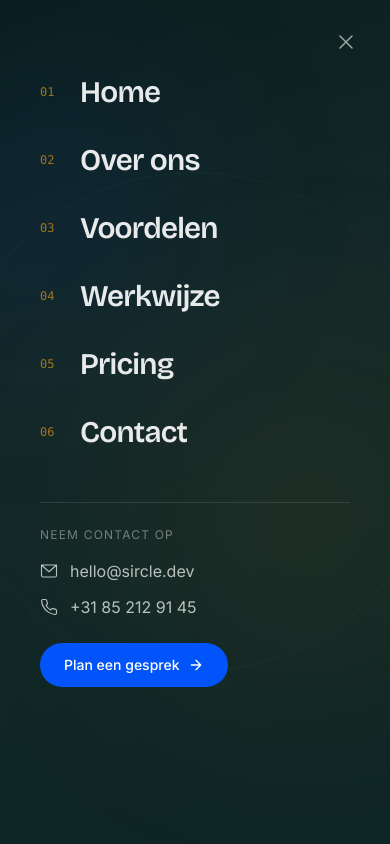
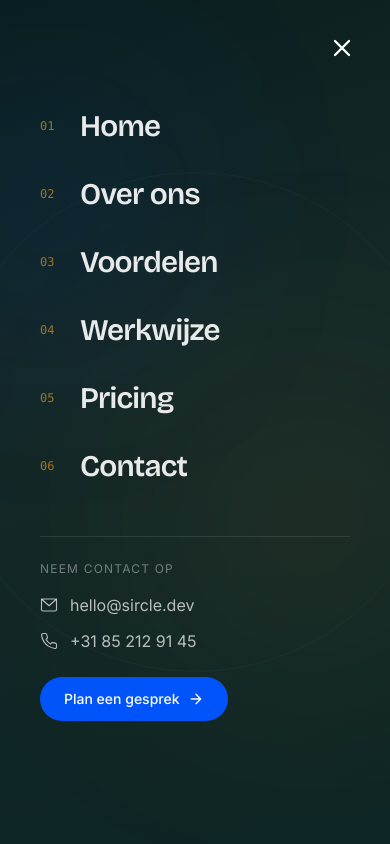
Before and after one commit to sircle-cloud/sircle-dev-site, a Next.js app: page / in a window 390 px wide. Both pictures are taken after a click on the button "Menu". Shown: the top 844 px of the page. Built offline with nearby package versions, Linux system fonts and the light colour scheme.

Commit message:
Fix close button visibility and move menu content higher

```diff
--- a/src/components/Navbar.tsx
+++ b/src/components/Navbar.tsx
@@ -216,13 +216,13 @@ export default function Navbar() {
             clipPath: "circle(0% at calc(100% - 40px) 32px)",
           }}
         >
-          {/* Close button - aligned with navbar */}
+          {/* Close button - top right, clearly visible */}
           <button
             onClick={closeMenu}
-            className="absolute top-[22px] right-6 z-10 w-10 h-10 flex items-center justify-center text-white/60 hover:text-white transition-colors"
+            className="absolute top-6 right-6 z-[70] w-12 h-12 flex items-center justify-center text-white hover:text-accent-warm transition-colors"
             aria-label="Sluiten"
           >
-            <svg width="24" height="24" viewBox="0 0 24 24" fill="none" stroke="currentColor" strokeWidth="1.5" strokeLinecap="round">
+            <svg width="28" height="28" viewBox="0 0 24 24" fill="none" stroke="currentColor" strokeWidth="2" strokeLinecap="round">
               <path d="M18 6L6 18M6 6l12 12" />
             </svg>
           </button>
@@ -235,7 +235,7 @@ export default function Navbar() {
           </div>
 
           {/* Menu content */}
-          <div className="relative h-full flex flex-col justify-center px-10 pb-24">
+          <div className="relative h-full flex flex-col justify-start pt-24 px-10 pb-12">
             {/* Nav links */}
             <div className="flex flex-col gap-2">
               {navLinks.map((link, i) => (
```
